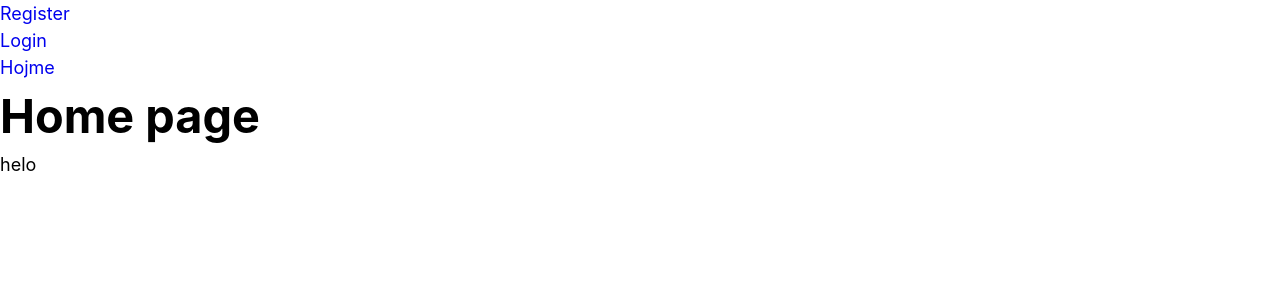
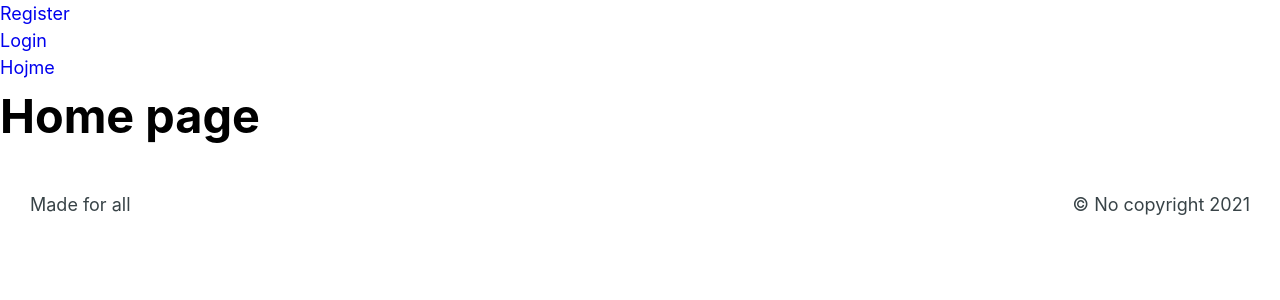
Before and after one commit to pyc4life/project-1, a React (Create React App) app in the folder client/: page / in a window 1280 px wide. Shown: the top 300 px of the page. Built offline with nearby package versions, Linux system fonts and the light colour scheme.

Commit message:
style footer component

```diff
--- a/client/src/components/Footer/Footer.js
+++ b/client/src/components/Footer/Footer.js
@@ -3,8 +3,9 @@ import React from 'react';
 import './Footer.scss';
 
 const Footer = () => (
-    <footer>
-        <p>helo</p>
+    <footer className="footer">
+        <p>Made for all</p>
+        <p>&#169; No copyright {new Date().getFullYear()}</p>
     </footer>
 );
 
--- a/client/src/components/Footer/Footer.scss
+++ b/client/src/components/Footer/Footer.scss
@@ -0,0 +1,12 @@
+@import './../../variables.scss';
+
+.footer {
+    display: flex;
+    justify-content: space-between;
+    padding: 30px 20px;
+
+    p {
+        color: $gray-color;
+        padding: 10px;
+    }
+}
```
